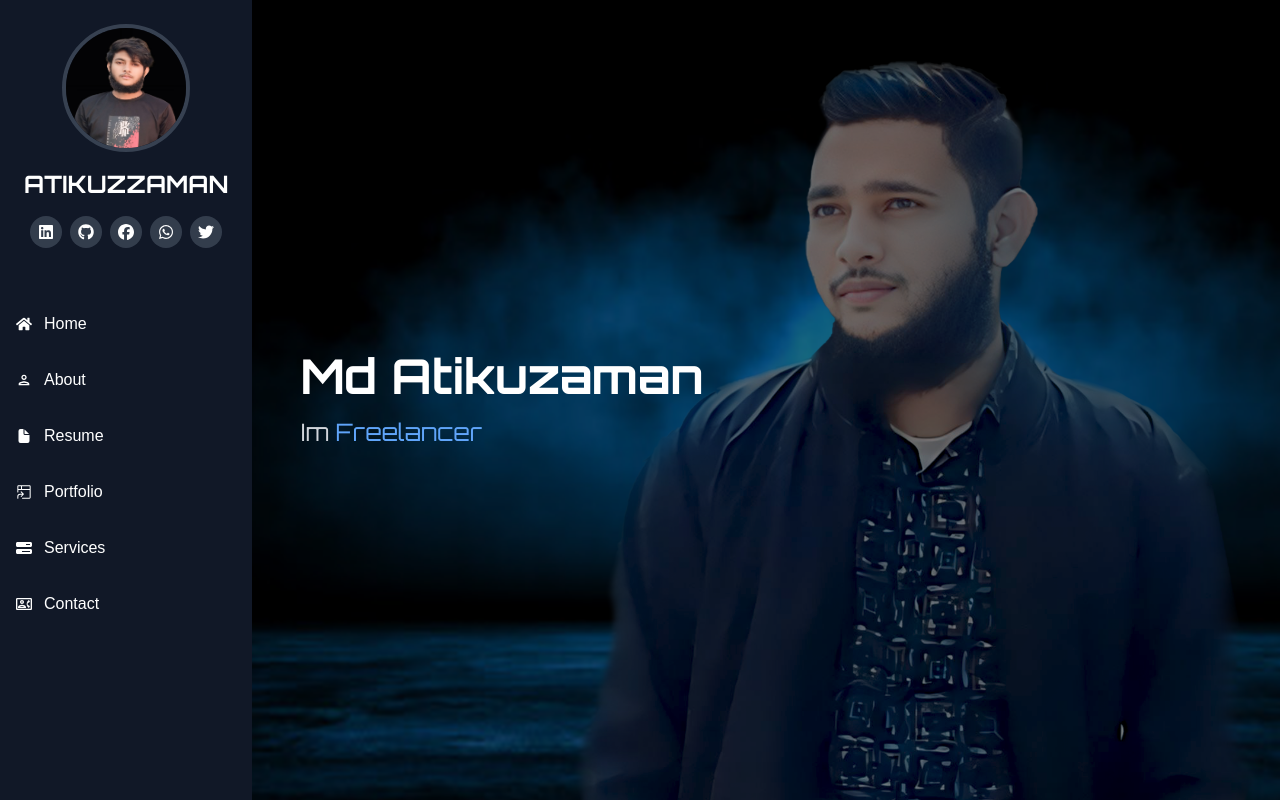
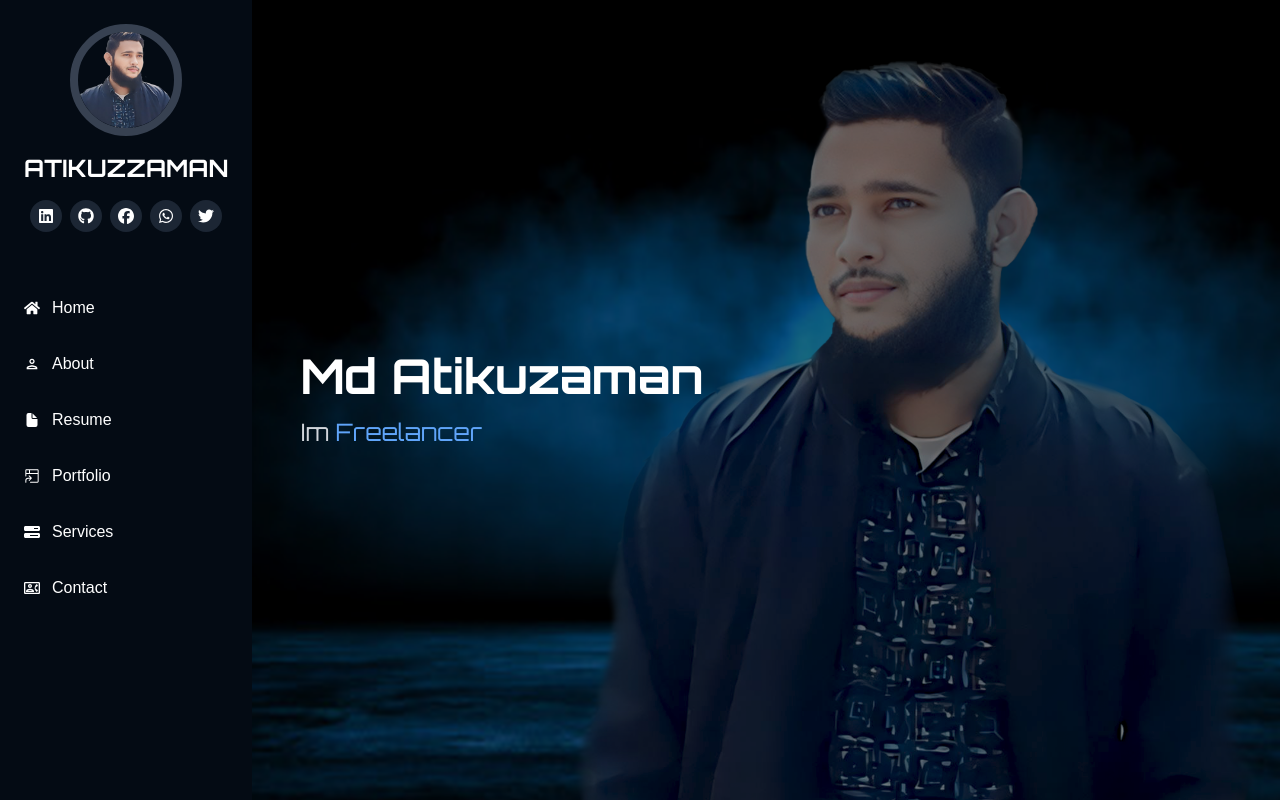
Before and after one commit to mohammad-atikuzzaman/atikuzzaman, a Next.js app: page / in a window 1280 px wide. Shown: the top 802 px of the page. Built offline with nearby package versions, Linux system fonts and the light colour scheme.

Commit message:
some styles and pic modified

```diff
--- a/app/components/NavBar.tsx
+++ b/app/components/NavBar.tsx
@@ -19,15 +19,15 @@ export const orbitron = Orbitron({ subsets: ["latin"] });
 
 const NavBar: FC = () => {
   return (
-    <nav className="w-full md:w-[30%] bg-gray-900 text-white flex flex-col items-center sticky top-0 h-auto md:h-screen">
+    <nav className="w-full md:w-[30%] bg-[#040B14] text-white flex flex-col items-center sticky top-0 h-auto md:h-screen">
       <section className="p-6 flex flex-col items-center justify-center">
         <Image
-          src="/photos/profile.jpg"
+          src="/photos/profile.png"
           alt="Atikuzzaman profile photo"
           title="Atikuzzaman profile photo"
           width={200}
           height={200}
-          className="w-32 h-32 rounded-full border-4 border-gray-700 profile-image"
+          className="w-28 rounded-full border-8 border-gray-700 profile-image"
         />
         <h2
           className={`${orbitron.className} text-2xl font-bold mt-4 uppercase`}
@@ -37,37 +37,37 @@ const NavBar: FC = () => {
         <div className="flex space-x-2 mt-4">
           <Link
             href={"#"}
-            className="bg-gray-700 p-2 rounded-full bg-opacity-90 hover:bg-sky-500"
+            className="bg-gray-800 p-2 rounded-full bg-opacity-90 hover:bg-sky-500"
           >
             <FaLinkedin />
           </Link>
           <Link
             href={"#"}
-            className="bg-gray-700 p-2 rounded-full bg-opacity-90 hover:bg-sky-500"
+            className="bg-gray-800 p-2 rounded-full bg-opacity-90 hover:bg-sky-500"
           >
             <FaGithub />
           </Link>
           <Link
             href={"#"}
-            className="bg-gray-700 p-2 rounded-full bg-opacity-90 hover:bg-sky-500"
+            className="bg-gray-800 p-2 rounded-full bg-opacity-90 hover:bg-sky-500"
           >
             <FaFacebook />
           </Link>
           <Link
             href={"#"}
-            className="bg-gray-700 p-2 rounded-full bg-opacity-90 hover:bg-sky-500"
+            className="bg-gray-800 p-2 rounded-full bg-opacity-90 hover:bg-sky-500"
           >
             <FaWhatsapp />
           </Link>
           <Link
             href={"#"}
-            className="bg-gray-700 p-2 rounded-full bg-opacity-90 hover:bg-sky-500"
+            className="bg-gray-800 p-2 rounded-full bg-opacity-90 hover:bg-sky-500"
           >
             <FaTwitter />
           </Link>
         </div>
       </section>
-      <menu className="mt-8 space-y-4 w-full block overflow-auto scrollable-nav">
+      <menu className="mt-8 space-y-4 w-full block overflow-auto scrollable-nav ml-4 text-md">
         {[
           { path: "Home", icon: <FaHome /> },
           { path: "About", icon: <MdOutlinePerson /> },
```
Also changed, not shown: public/photos/profile.png (added).
